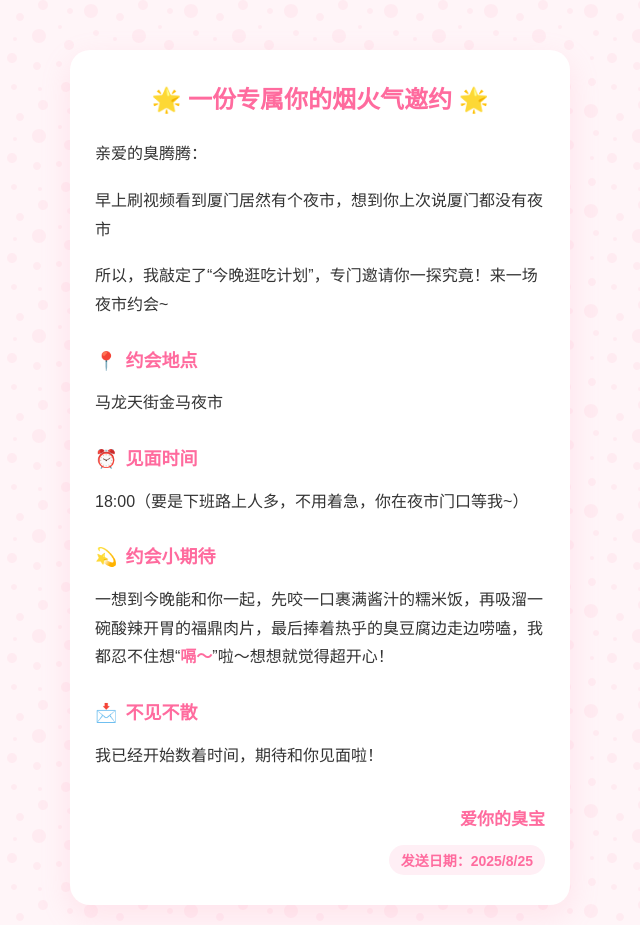
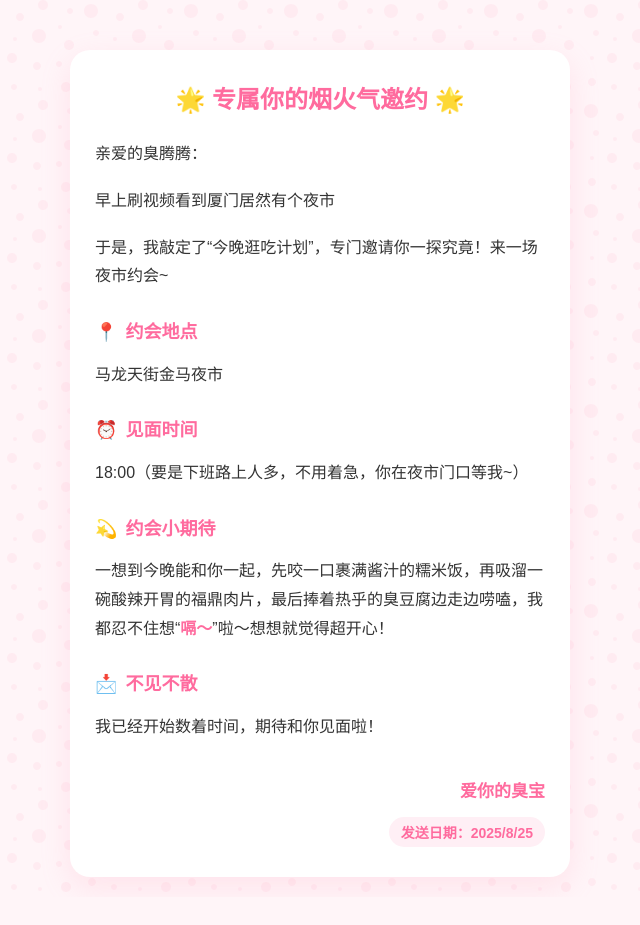
Before and after one commit to HanL001117/date-invitation, a plain HTML site: page index.html in a window 1280 px wide. Shown: the whole page, without its empty margins (320-960 px from the left). After the commit the page ends 897 px from the top, so only its background shows below. Drawn offline with Linux system fonts and the light colour scheme.

Commit message:
约会邀请

```diff
--- a/index.html
+++ b/index.html
@@ -86,14 +86,14 @@
 <body>
     <div class="invitation-card">
         <div class="card-header">
-            <h1>🌟 一份专属你的烟火气邀约 🌟</h1>
+            <h1>🌟 专属你的烟火气邀约 🌟</h1>
         </div>
         <div class="card-content">
             <p>亲爱的臭腾腾：</p>
 
-            <p>早上刷视频看到厦门居然有个夜市，想到你上次说厦门都没有夜市</p>
+            <p>早上刷视频看到厦门居然有个夜市</p>
 
-            <p>所以，我敲定了“今晚逛吃计划”，专门邀请你一探究竟！来一场夜市约会~</p>
+            <p>于是，我敲定了“今晚逛吃计划”，专门邀请你一探究竟！来一场夜市约会~</p>
 
             <h3 class="section-title"><span>📍</span> 约会地点</h3>
             <p>马龙天街金马夜市</p>
```
